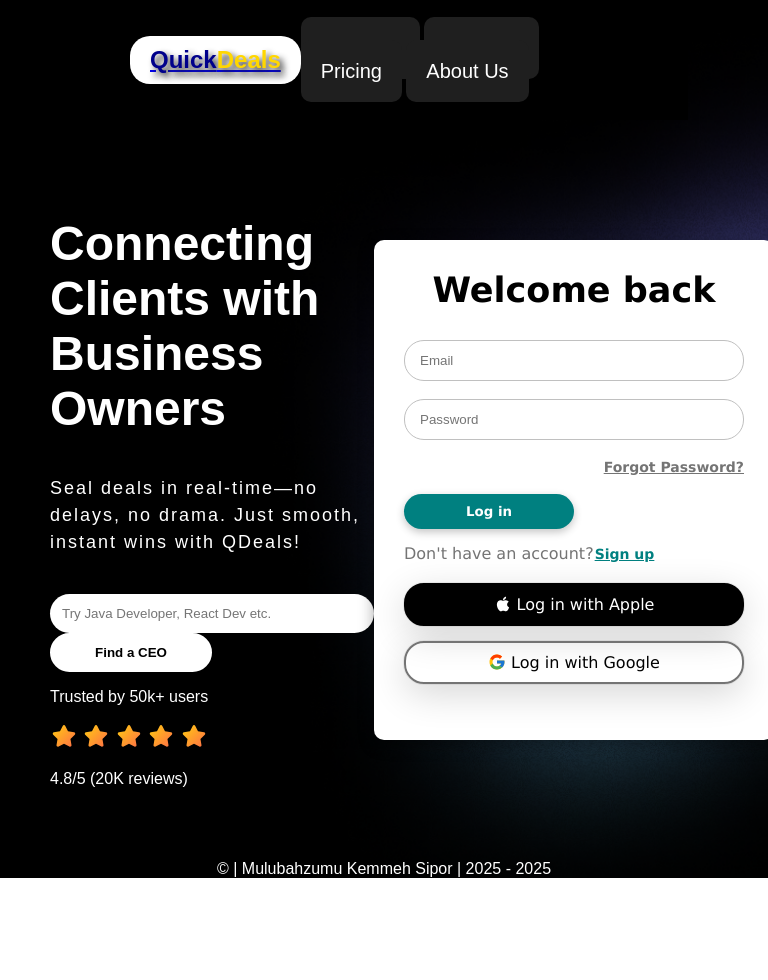
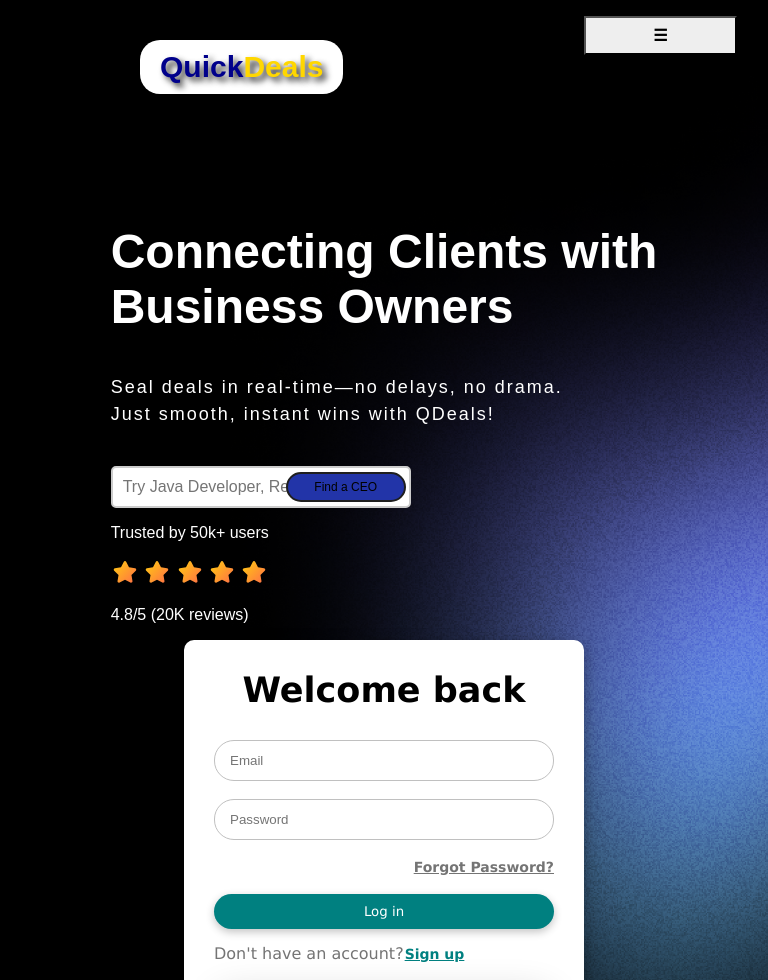
Before and after one commit to MulubahzumuKSipor/QDeal-WebApp, a website built with Vite: page src/index.html in a window 768 px wide. Shown: the top 980 px of the page. Before the commit the page ends 878 px from the top, so only its background shows below. Built offline with nearby package versions, Linux system fonts and the light colour scheme.

Commit message:
All Css styles errors checked

```diff
--- a/src/css/min-styles.css
+++ b/src/css/min-styles.css
@@ -2,7 +2,7 @@
   display: none;
 }
 
-@media only screen and (max-width: 34rem) {
+@media only screen and (max-width: 33.9rem) {
   #logo {
     display: flex;
     align-self: flex-start;
@@ -107,3 +107,92 @@
     }
   }
 }
+
+@media (min-width: 34rem) and (max-width: 58rem) {
+  main {
+    display: flex;
+    flex-direction: column;
+    align-items: center;
+    justify-content: center;
+  }
+  #logo {
+    display: flex;
+    align-self: flex-start;
+    margin-left: 10px;
+  }
+  header {
+    display: flex;
+    flex-direction: column;
+    align-self: center;
+    padding: 0;
+    margin-left: 0;
+    margin-right: 0;
+  }
+
+  .top-row {
+    display: flex;
+    justify-content: space-between;
+    align-items: center;
+    padding: 1rem;
+  }
+
+  #menu {
+    display: block;
+    font-size: 1rem;
+    width: 20%;
+    font-weight: 700;
+    text-decoration: none;
+    padding: 0.5rem 0.75rem;
+    background-color: #eee;
+    color: #000;
+    position: absolute;
+    right: 4%;
+    top: 2%;
+  }
+
+  header button::before {
+    content: "☰";
+  }
+
+  nav {
+    background-color: white;
+    width: 100%;
+  }
+
+  .navigation a {
+    display: none;
+  }
+  .show a {
+    display: block;
+    padding: 0.75rem;
+    text-align: center;
+    text-decoration: none;
+    background-color: transparent;
+    color: black;
+    font-weight: 700;
+    font-size: clamp(1rem, 2vmin, 1.5rem);
+    animation: slide-in-top 1s both;
+    transition: color 0.5s, transform 2s ease-out;
+    right: 100%;
+  }
+
+  .navigation a:hover,
+  .navigation a:active {
+    color: white;
+    background-color: black;
+  }
+
+  #menu.show::before {
+    content: "X";
+  }
+  @keyframes slide-in-top {
+    0% {
+      transform: translateY(-50px);
+      opacity: 0;
+    }
+    100% {
+      transform: translateY(0);
+      opacity: 1;
+    }
+  }
+}
--- a/src/css/styles.css
+++ b/src/css/styles.css
@@ -28,12 +28,16 @@ header {
   margin-right: 5rem;
 }
 h1 {
-  font-size: 24px;
+  font-size: 30px;
   color: darkblue;
   background-color: #fff;
   text-shadow: #1f1f1f 4px 4px 6px;
   padding: 10px 20px;
   border-radius: 20px;
+}
+
+#logo {
+  text-decoration: none;
 }
 
 h1 span {
@@ -62,15 +66,6 @@ nav a {
   font-size: 20px;
 }
 
-button {
-  background: none;
-  color: white;
-  border: 2px solid white;
-  padding: 10px 20px;
-  border-radius: 20px;
-  cursor: pointer;
-}
-
 /* Main Section */
 main {
   display: flex;
@@ -94,19 +89,50 @@ h2 {
 }
 
 /* Search Box */
+.search_label {
+  position: relative;
+  display: inline-block;
+  width: 300px;
+}
 input[type="text"] {
-  padding: 12px;
-  border-radius: 25px;
-  width: 300px;
-  border: none;
-  outline: none;
+  width: 100%;
+  padding: 10px 40px 10px 10px;
+  border: 2px solid #ccc;
+  border-radius: 5px;
+  font-size: 16px;
+  box-sizing: border-box;
 }
 
-button {
-  background: white;
-  color: black;
-  font-weight: bold;
-  width: 50%;
+#search-button {
+  position: absolute;
+  right: 5px;
+  top: 50%;
+  transform: translateY(-50%);
+  border: #1f1f1f 2px solid;
+  background-color: transparent;
+  padding: 6px 12px;
+  border-radius: 20px;
+  cursor: pointer;
+  font-size: 12px;
+  width: 20%;
+}
+
+#searchCEO {
+  position: absolute;
+  right: 5px;
+  top: 50%;
+  transform: translateY(-50%);
+  border: #1f1f1f 2px solid;
+  background-color: #2234a8;
+  padding: 6px 12px;
+  border-radius: 20px;
+  cursor: pointer;
+  font-size: 12px;
+  width: 40%;
+}
+#searchCEO:hover {
+  background-color: #1f1f1f;
+  color: white;
 }
 
 /* Login Form */
--- a/src/index.html
+++ b/src/index.html
@@ -36,10 +36,10 @@
           Seal deals in real-time—no delays, no drama. Just smooth, instant wins
           with QDeals!
         </p>
-        <div class="searchCEO">
+        <label for="CEO Search" class="search_label">
           <input type="text" placeholder="Try Java Developer, React Dev etc." />
-          <button>Find a CEO</button>
-        </div>
+          <button id="searchCEO">Find a CEO</button>
+        </label>
         <div>
           <p>Trusted by 50k+ users</p>
           <img
--- a/src/js/main.mjs
+++ b/src/js/main.mjs
@@ -8,6 +8,7 @@ window.addEventListener("scroll", function () {
   // Increase sidebar height when page is scrolled down
   if (window.scrollY > 100) {
     sidebar.style.height = "100vh"; // Sidebar height when scrolling down
+    sidebar.style.marginTop = "50px";
   } else {
     sidebar.style.height = "75vh"; // Sidebar height when scrolling up (shrinks from the top)
   }
--- a/src/product-page/index.html
+++ b/src/product-page/index.html
@@ -39,11 +39,8 @@
         <section id="stats"></section>
         <section id="rates"></section>
         <section id="interest"></section>
-        <p></p>
+        <br />
         <section id="tools">
-          <input type="text" id="search" placeholder="Search for products..." />
-          <button id="search-button">Search</button>
-
           <label for="price" class="label">Price Range:</label>
           <select name="price" id="priceRange"></select>
 
@@ -55,6 +52,22 @@
           <select name="currency" id="country"></select>
           <section id="currency-converter"></section>
         </section>
+        <label for="Search" class="search_label">
+          <input type="text" id="search" placeholder="Search for products..." />
+          <button id="search-button" class="searchButton">
+            <svg
+              xmlns="http://www.w3.org/2000/svg"
+              width="24"
+              height="24"
+              viewBox="0 0 24 24"
+            >
+              <path
+                fill="#000"
+                d="m19.6 21l-6.3-6.3q-.75.6-1.725.95T9.5 16q-2.725 0-4.612-1.888T3 9.5t1.888-4.612T9.5 3t4.613 1.888T16 9.5q0 1.1-.35 2.075T14.7 13.3l6.3 6.3zM9.5 14q1.875 0 3.188-1.312T14 9.5t-1.312-3.187T9.5 5T6.313 6.313T5 9.5t1.313 3.188T9.5 14"
+              />
+            </svg>
+          </button>
+        </label>
         <section class="products">
           <ul class="product-list"></ul>
         </section>
@@ -68,5 +81,5 @@
 
   <script type="module" src="../js/product-list.mjs" defer></script>
   <script type="module" src="../js/dashboard.mjs" defer></script>
-  <script type="module" src="../js/sidebar-toggle.mjs" defer></script>
+  <!-- <script type="module" src="../js/sidebar-toggle.mjs" defer></script> -->
 </html>
```
Also changed, not shown: dist/product-page/index.html.
